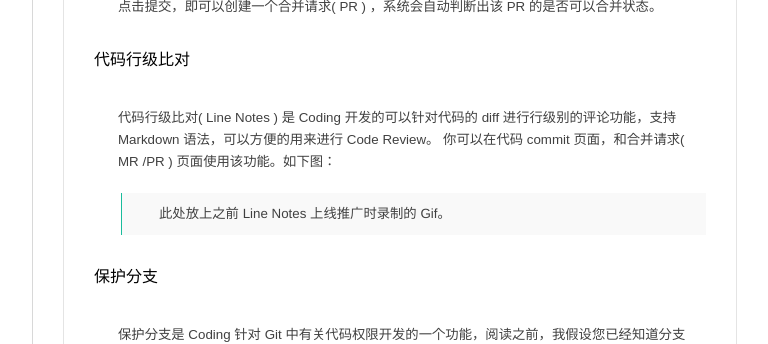
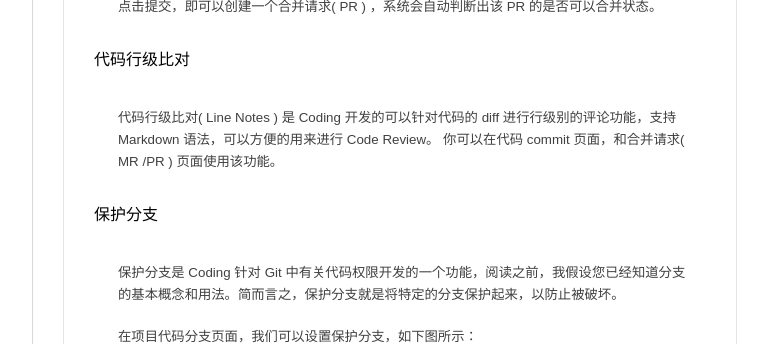
Before and after one commit to Coding/coding-docs, a Jekyll site: the page built from doc/git/git-branch.markdown, in a window 1280 px wide and 900 px high, scrolled down 10187 px, cut to the strip 150-494 px from the top of the window. Shown: the whole strip, without its empty margins (380-1148 px from the left). Built offline with Jekyll 4.4.1, drawn with Linux system fonts in a browser that asks for light colours; Markdown is read by kramdown in place of the engine named in the settings.

Commit message:
* 修改 line-note 中的说明

```diff
--- a/doc/git/git-branch.markdown
+++ b/doc/git/git-branch.markdown
@@ -250,11 +250,7 @@ fork 后会在你的项目空间生成一个对应的项目，然后修改 fork
 #### 代码行级比对
 
 代码行级比对( Line Notes ) 是 Coding 开发的可以针对代码的 diff 进行行级别的评论功能，支持 Markdown 语法，可以方便的用来进行 Code Review。
-你可以在代码 commit 页面，和合并请求( MR /PR ) 页面使用该功能。如下图：
-
-
-> 此处放上之前 Line Notes 上线推广时录制的 Gif。
-
+你可以在代码 commit 页面，和合并请求( MR /PR ) 页面使用该功能。
 
 ### 保护分支
 
```
